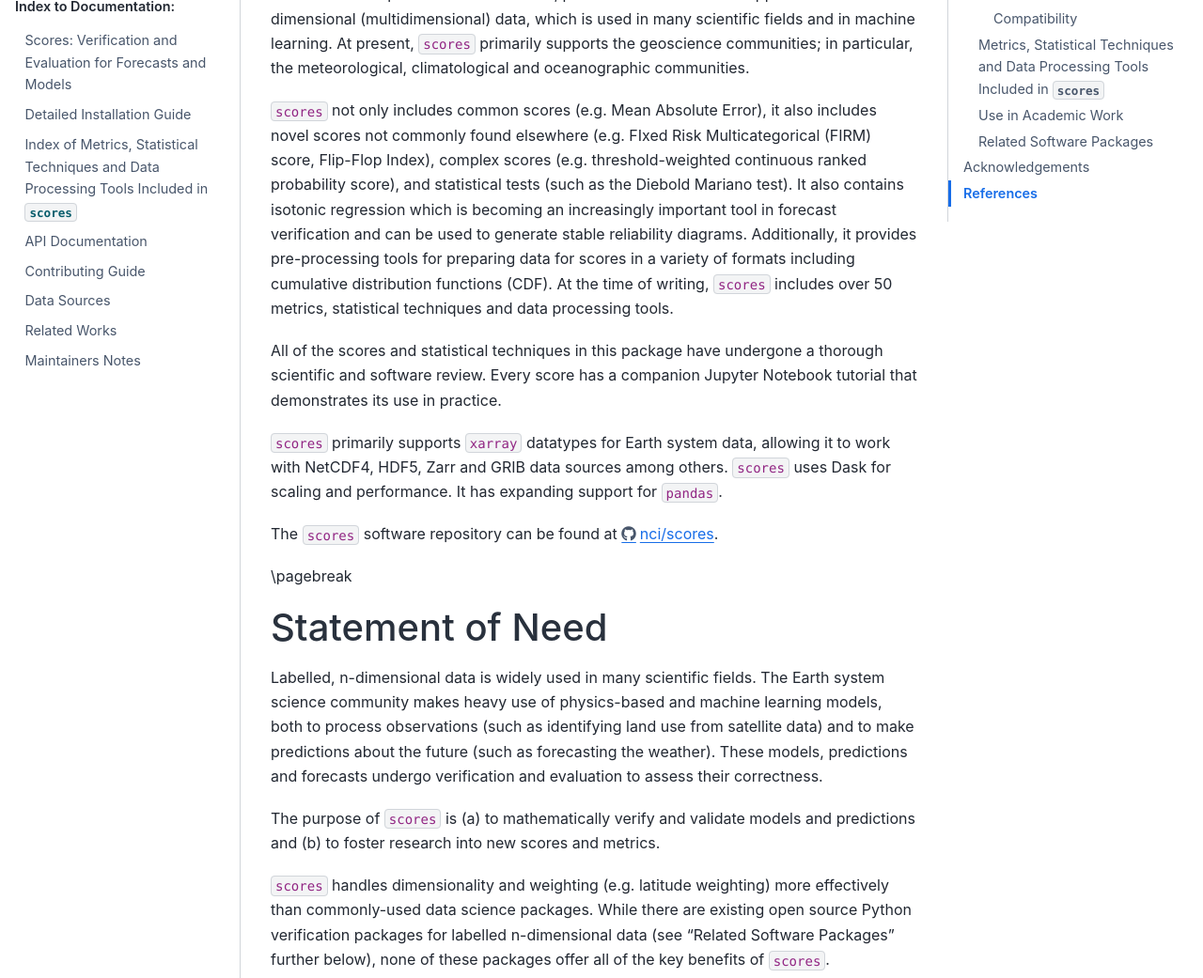
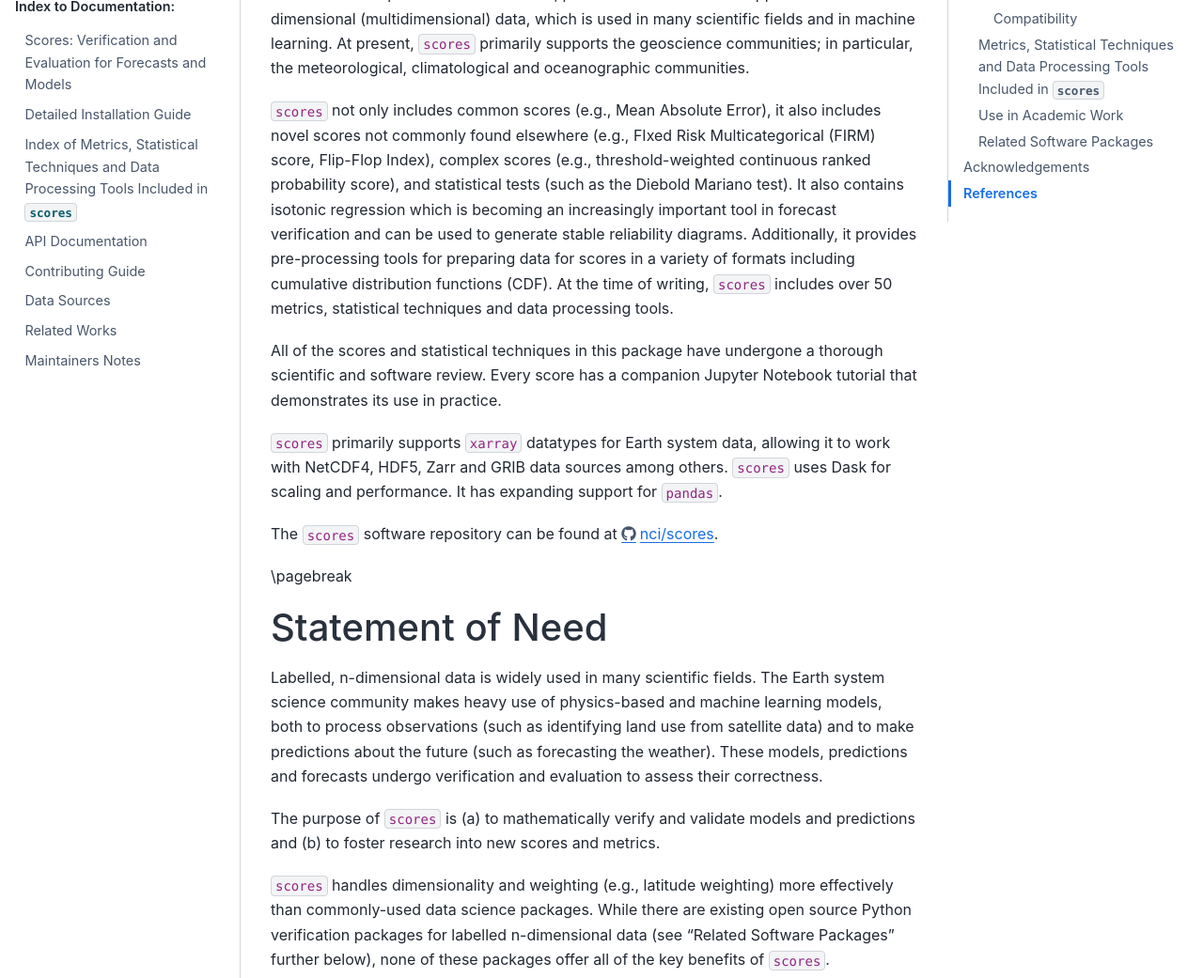
Before and after one commit to nci/scores, a Sphinx documentation site: the page built from docs/paper.md, in a window 1280 px wide and 1400 px high. Shown: the part 181-1222 px from the top of the window at 94% size. Built offline with Sphinx 7.4.7 and the Sphinx Book theme 1.1.4, drawn with Linux system fonts in a browser that asks for light colours; pages that are not in the unit, such as notebooks, are missing from menus; some of the changed text lies outside the part shown.

Commit message:
Add commas after e.g.
Signed-off-by: Stephanie Chong <168800785+Steph-Chong@users.noreply.github.com>

```diff
--- a/docs/paper.md
+++ b/docs/paper.md
@@ -59,7 +59,7 @@ bibliography: paper.bib
 
 `scores` is a Python package containing mathematical functions for the verification, evaluation and optimisation of forecasts, predictions or models. It supports labelled n-dimensional (multidimensional) data, which is used in many scientific fields and in machine learning. At present, `scores` primarily supports the geoscience communities; in particular, the meteorological, climatological and oceanographic communities.
 
-`scores` not only includes common scores (e.g. Mean Absolute Error), it also includes novel scores not commonly found elsewhere (e.g. FIxed Risk Multicategorical (FIRM) score, Flip-Flop Index), complex scores (e.g. threshold-weighted continuous ranked probability score), and statistical tests (such as the Diebold Mariano test). It also contains isotonic regression which is becoming an increasingly important tool in forecast verification and can be used to generate stable reliability diagrams. Additionally, it provides pre-processing tools for preparing data for scores in a variety of formats including cumulative distribution functions (CDF). At the time of writing, `scores` includes over 50 metrics, statistical techniques and data processing tools.
+`scores` not only includes common scores (e.g., Mean Absolute Error), it also includes novel scores not commonly found elsewhere (e.g., FIxed Risk Multicategorical (FIRM) score, Flip-Flop Index), complex scores (e.g., threshold-weighted continuous ranked probability score), and statistical tests (such as the Diebold Mariano test). It also contains isotonic regression which is becoming an increasingly important tool in forecast verification and can be used to generate stable reliability diagrams. Additionally, it provides pre-processing tools for preparing data for scores in a variety of formats including cumulative distribution functions (CDF). At the time of writing, `scores` includes over 50 metrics, statistical techniques and data processing tools.
 
 All of the scores and statistical techniques in this package have undergone a thorough scientific and software review. Every score has a companion Jupyter Notebook tutorial that demonstrates its use in practice.
 
@@ -75,7 +75,7 @@ Labelled, n-dimensional data is widely used in many scientific fields. The Earth
 
 The purpose of `scores` is (a) to mathematically verify and validate models and predictions and (b) to foster research into new scores and metrics.
 
-`scores` handles dimensionality and weighting (e.g. latitude weighting) more effectively than commonly-used data science packages. While there are existing open source Python verification packages for labelled n-dimensional data (see "Related Software Packages" further below), none of these packages offer all of the key benefits of `scores`.
+`scores` handles dimensionality and weighting (e.g., latitude weighting) more effectively than commonly-used data science packages. While there are existing open source Python verification packages for labelled n-dimensional data (see "Related Software Packages" further below), none of these packages offer all of the key benefits of `scores`.
 
 ## Key Benefits of `scores`
 
@@ -84,15 +84,15 @@ In order to meet the needs of researchers and other users, `scores` provides the
 ### Data Handling
 
 - Works with labelled, n-dimensional data (e.g., geospatial, vertical and temporal dimensions) for both point-based and gridded data. `scores` can effectively handle the dimensionality, data size and data structures commonly used for:
-  - gridded Earth system data (e.g. numerical weather prediction models)
-  - tabular, point, latitude/longitude or site-based data (e.g. forecasts for specific locations).
+  - gridded Earth system data (e.g., numerical weather prediction models)
+  - tabular, point, latitude/longitude or site-based data (e.g., forecasts for specific locations).
 - Handles missing data, masking of data and weighting of results.
 - Supports `xarray` [@Hoyer:2017] datatypes, and works with NetCDF4 [@NetCDF:2024], HDF5 [@HDF5:2020], Zarr [@zarr:2020] and GRIB [@GRIB:2024] data sources among others.
 
 ### Usability
 
 - A companion Jupyter Notebook [@Jupyter:2024] tutorial for each metric and statistical test that demonstrates its use in practice.
-- Novel scores not commonly found elsewhere (e.g. FIRM [@Taggart:2022a], Flip-Flop Index [@Griffiths:2019; @griffiths2021circular]).
+- Novel scores not commonly found elsewhere (e.g., FIRM [@Taggart:2022a], Flip-Flop Index [@Griffiths:2019; @griffiths2021circular]).
 - Commonly-used scores are also included, meeting user requests to use `scores` as a standalone package.
 - All scores and statistical techniques have undergone a thorough scientific and software review.
 - An area specifically to hold emerging scores which are still undergoing research and development. This provides a clear mechanism for people to share, access and collaborate on new scores, and be able to easily re-use versioned implementations of those scores.
```
